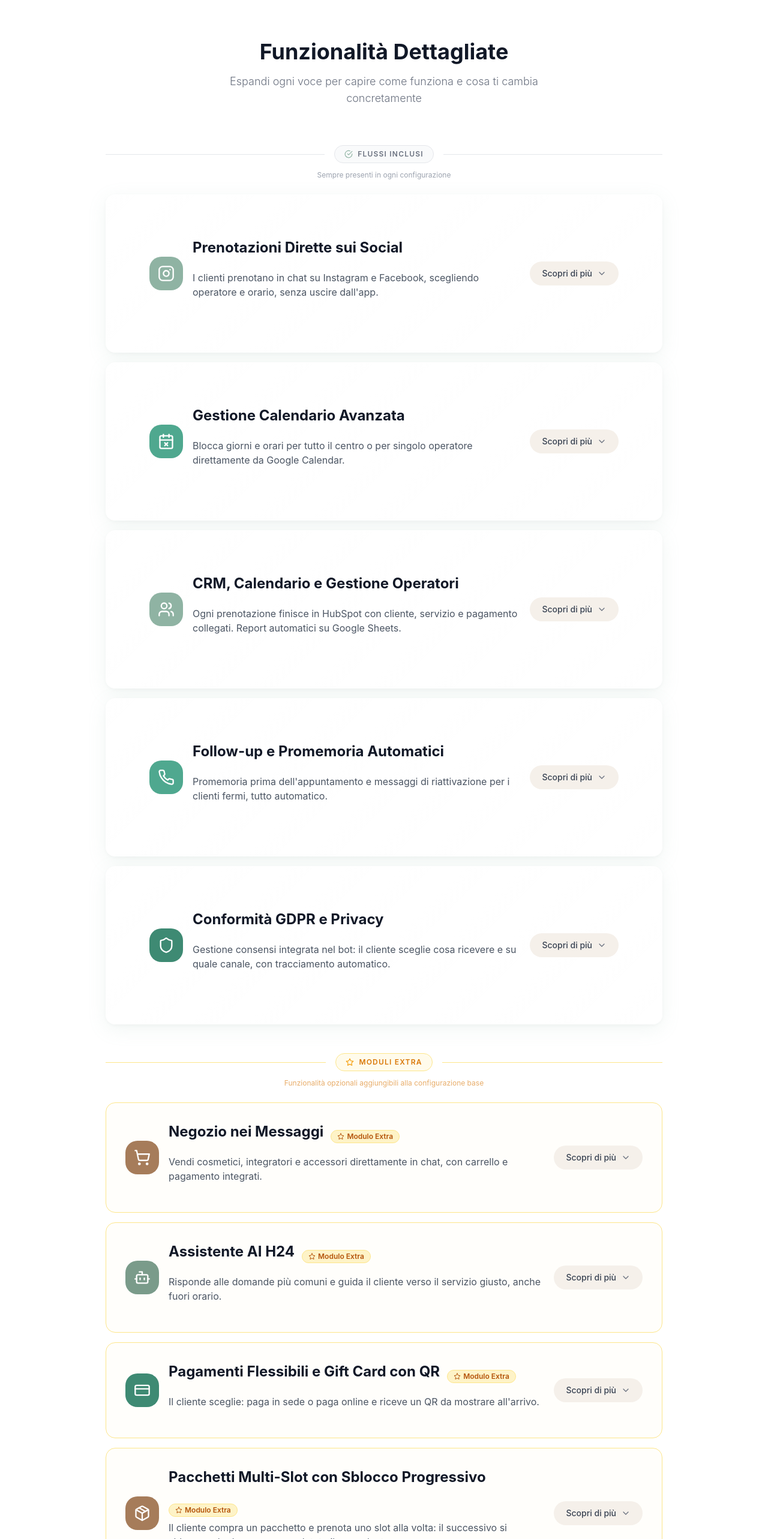
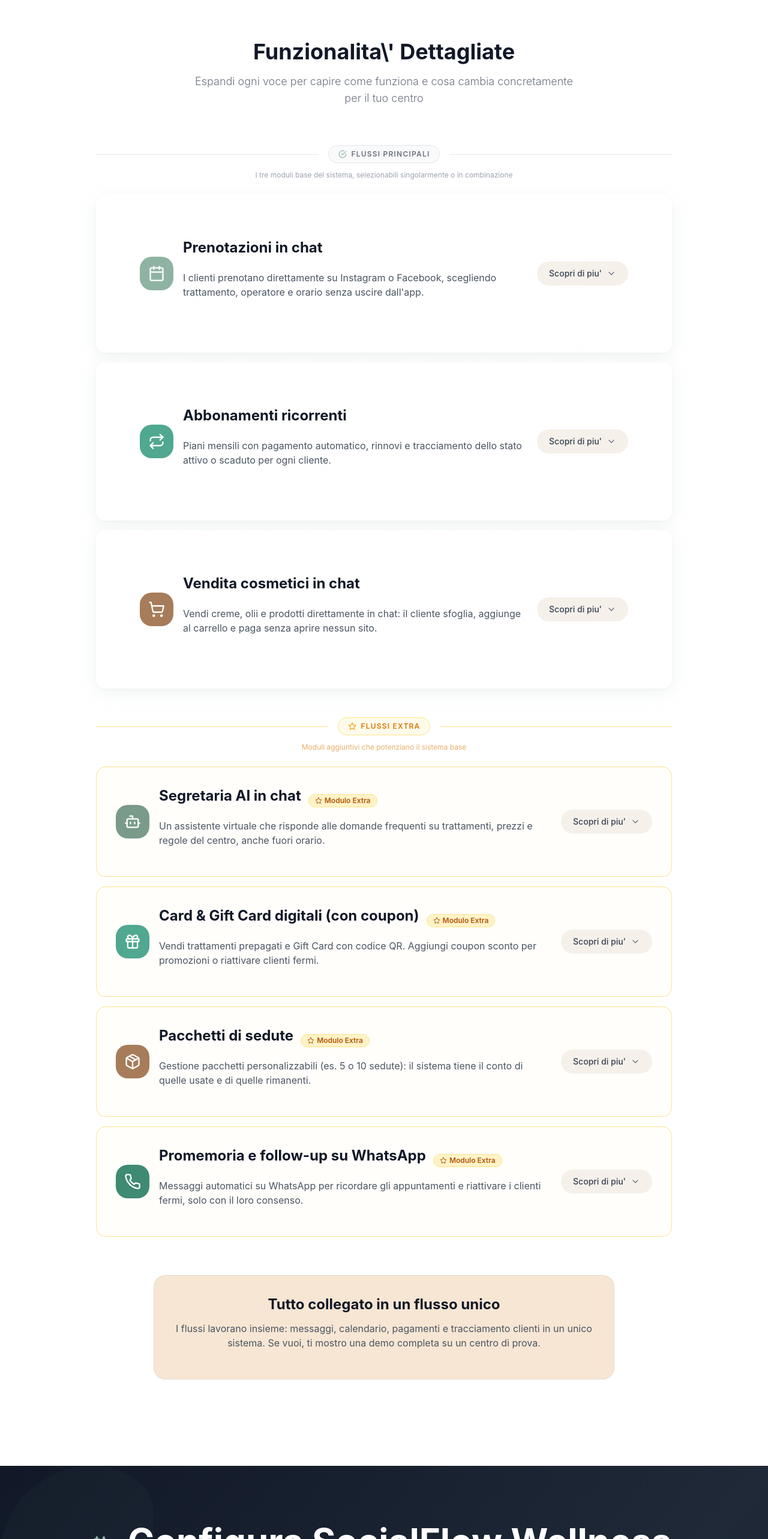
Before and after one commit to ronza99/SocialFlow-Wellness, a React (Vite) app: page /come-funziona in a window 1280 px wide. Shown: the part 8592-11158 px from the top of the page at 60% size. Built offline with nearby package versions, Linux system fonts and the light colour scheme.

Commit message:
Updated ExpandableFeatures.tsx

```diff
--- a/src/components/ExpandableFeatures.tsx
+++ b/src/components/ExpandableFeatures.tsx
@@ -1,5 +1,5 @@
 import React, { useState } from 'react';
-import { ChevronDown, ChevronUp, Instagram, Bot, CreditCard, ShoppingCart, MessageSquare, Users, Zap, Gift, Phone, CheckCircle, RotateCcw, CalendarX, Shield, Package, Repeat, Star } from 'lucide-react';
+import { ChevronDown, ChevronUp, Bot, CreditCard, ShoppingCart, Zap, Gift, Phone, CheckCircle, Calendar, Package, Star, Repeat } from 'lucide-react';
 import { useNavigate, useLocation } from 'react-router-dom';
 import { scrollToPricingSection } from '../utils/navigation';
 
@@ -19,232 +19,150 @@ interface Feature {
 
 const coreFeatures: Feature[] = [
   {
-    id: 'social-booking',
-    icon: Instagram,
-    title: 'Prenotazioni Dirette sui Social',
-    summary: 'I clienti prenotano in chat su Instagram e Facebook, scegliendo operatore e orario, senza uscire dall\'app.',
+    id: 'bookings',
+    icon: Calendar,
+    title: 'Prenotazioni in chat',
+    summary: 'I clienti prenotano direttamente su Instagram o Facebook, scegliendo trattamento, operatore e orario senza uscire dall\'app.',
     color: 'bg-sage-green',
     details: {
       howItWorks: [
-        'Il cliente scrive nei messaggi e sceglie servizio, operatore e orario',
+        'Il cliente scrive nei messaggi e sceglie il trattamento',
         'Il sistema mostra solo gli slot liberi del calendario in tempo reale',
         'Conferma in pochi tocchi, senza registrazioni o link esterni',
       ],
       benefits: [
         'Zero frizioni: nessun form, nessun sito da aprire',
-        'Il cliente prenota con l\'operatore che preferisce',
         'Niente doppie prenotazioni o conflitti di orario',
+        'Registro organizzato di tutte le prenotazioni senza intervento manuale',
       ],
-      example: 'Il cliente scrive "Prenota" → sceglie servizio e operatore → seleziona l\'orario → conferma. Tutto in chat.'
+      example: 'Il cliente scrive "Prenota" → sceglie trattamento e orario → conferma. Tutto in chat, in meno di 2 minuti.'
     }
   },
   {
-    id: 'calendar-management',
-    icon: CalendarX,
-    title: 'Gestione Calendario Avanzata',
-    summary: 'Blocca giorni e orari per tutto il centro o per singolo operatore direttamente da Google Calendar.',
+    id: 'subscriptions',
+    icon: Repeat,
+    title: 'Abbonamenti ricorrenti',
+    summary: 'Piani mensili con pagamento automatico, rinnovi e tracciamento dello stato attivo o scaduto per ogni cliente.',
     color: 'bg-misty-teal',
     details: {
       howItWorks: [
-        'Blocchi giorni o fasce orarie su Google Calendar come al solito',
-        'Le disponibilità nel bot si aggiornano automaticamente',
-        'Puoi bloccare il centro intero o un singolo operatore',
+        'Il cliente attiva l\'abbonamento con pagamento ricorrente direttamente in chat',
+        'Il sistema aggiorna automaticamente lo stato attivo/scaduto',
+        'Il cliente riceve un QR personale per accedere in struttura',
       ],
       benefits: [
-        'Usi uno strumento che già conosci: Google Calendar',
-        'Nessun intervento manuale sul bot',
-        'I clienti vedono solo gli slot davvero disponibili',
+        'Entrate mensili stabili, rinnovi automatici senza intervento',
+        'Sempre chiaro chi ha l\'abbonamento attivo e chi no',
+        'Accesso in reception piu\' rapido con QR personale',
       ],
-      example: 'Blocchi "Sabato pomeriggio" su Calendar → sparisce subito dal bot, senza toccare nient\'altro.'
+      example: 'Il cliente mostra il QR → lo scan conferma subito se e\' attivo o scaduto, senza cercarlo manualmente.'
     }
   },
   {
-    id: 'crm-integration',
-    icon: Users,
-    title: 'CRM, Calendario e Gestione Operatori',
-    summary: 'Ogni prenotazione finisce in HubSpot con cliente, servizio e pagamento collegati. Report automatici su Google Sheets.',
-    color: 'bg-sage-green',
+    id: 'cosmetics',
+    icon: ShoppingCart,
+    title: 'Vendita cosmetici in chat',
+    summary: 'Vendi creme, olii e prodotti direttamente in chat: il cliente sfoglia, aggiunge al carrello e paga senza aprire nessun sito.',
+    color: 'bg-mocha-mousse',
     details: {
       howItWorks: [
-        'Ogni prenotazione crea o aggiorna il contatto nel CRM',
-        'Puoi scegliere: il cliente seleziona l\'operatore, oppure il sistema li assegna a rotazione',
-        'Report e tabelle su Google Sheets si aggiornano da soli',
+        'Il cliente sfoglia i prodotti in chat con foto e descrizione',
+        'Aggiunge al carrello e paga senza uscire dall\'app',
+        'Lo stock si aggiorna automaticamente dopo ogni ordine',
       ],
       benefits: [
-        'Storico completo di ogni cliente in un posto solo',
-        'Distribuzione equa del lavoro tra operatori',
-        'Dati sempre aggiornati, zero inserimento manuale',
+        'Vendite extra senza gestire un sito e-commerce',
+        'Esperienza d\'acquisto guidata durante la conversazione',
+        'Ordini e stock sempre tracciati, zero inserimento manuale',
       ],
-      example: 'Con 3 operatori: 1° appuntamento a Marco, 2° a Laura, 3° a Sofia. Il sistema bilancia automaticamente.'
-    }
-  },
-  {
-    id: 'sms-followup',
-    icon: Phone,
-    title: 'Follow-up e Promemoria Automatici',
-    summary: 'Promemoria prima dell\'appuntamento e messaggi di riattivazione per i clienti fermi, tutto automatico.',
-    color: 'bg-misty-teal',
-    details: {
-      howItWorks: [
-        'Promemoria automatico inviato prima dell\'appuntamento',
-        'Il sistema rileva i clienti inattivi e invia un messaggio di riattivazione',
-        'Le promozioni partono solo se il cliente ha dato il consenso',
-      ],
-      benefits: [
-        'Meno no-show grazie ai promemoria programmati',
-        'Clienti dormienti riattivati senza lavoro manuale',
-        'Comunicazioni sempre rispettose delle preferenze',
-      ],
-      example: 'Cliente fermo da 6 settimane → il sistema gli invia un coupon dedicato. Solo se ha acconsentito.'
-    }
-  },
-  {
-    id: 'gdpr-compliance',
-    icon: Shield,
-    title: 'Conformità GDPR e Privacy',
-    summary: 'Gestione consensi integrata nel bot: il cliente sceglie cosa ricevere e su quale canale, con tracciamento automatico.',
-    color: 'bg-misty-teal-dark',
-    details: {
-      howItWorks: [
-        'Il bot raccoglie il consenso prima di qualsiasi invio promozionale',
-        'Consensi separati per dati personali e marketing',
-        'Il cliente può modificare o revocare in qualsiasi momento',
-      ],
-      benefits: [
-        'Conformità senza burocrazia: tutto integrato nel flusso',
-        'Il cliente controlla cosa riceve e su quale canale',
-        'Storico consensi sempre disponibile in caso di verifica',
-      ],
-      example: 'Il cliente rifiuta le promozioni → il sistema blocca automaticamente tutti gli invii non autorizzati.'
+      example: 'Il cliente aggiunge 2 prodotti, paga in chat → l\'ordine viene registrato e lo stock scalato in automatico.'
     }
   },
 ];
 
 const extraModules: Feature[] = [
   {
-    id: 'ecommerce-social',
-    icon: ShoppingCart,
-    title: 'Negozio nei Messaggi',
-    summary: 'Vendi cosmetici, integratori e accessori direttamente in chat, con carrello e pagamento integrati.',
-    color: 'bg-mocha-mousse',
-    isExtra: true,
-    details: {
-      howItWorks: [
-        'Il cliente sfoglia i prodotti in chat con foto e descrizione',
-        'Aggiunge al carrello (disponibile 15 minuti) e paga senza uscire dall\'app',
-        'Lo stock si aggiorna automaticamente dopo ogni ordine',
-      ],
-      benefits: [
-        'Vendite extra senza gestire un sito e-commerce',
-        'Esperienza d\'acquisto fluida e guidata',
-        'Ordini e stock sempre tracciati',
-      ],
-      example: 'Il cliente aggiunge 2 prodotti, paga in chat → l\'ordine viene registrato e lo stock scalato in automatico.'
-    }
-  },
-  {
     id: 'ai-assistant',
     icon: Bot,
-    title: 'Assistente AI H24',
-    summary: 'Risponde alle domande più comuni e guida il cliente verso il servizio giusto, anche fuori orario.',
+    title: 'Segretaria AI in chat',
+    summary: 'Un assistente virtuale che risponde alle domande frequenti su trattamenti, prezzi e regole del centro, anche fuori orario.',
     color: 'bg-sage-green-dark',
     isExtra: true,
     details: {
       howItWorks: [
         'Il cliente scrive una domanda e riceve risposta immediata',
-        'L\'AI conosce i tuoi trattamenti, prezzi e policy',
-        'Se serve, indirizza verso la prenotazione o il pagamento',
+        'L\'AI conosce i tuoi trattamenti, durate, prezzi e policy',
+        'Guida il cliente verso il flusso giusto (prenotazione, abbonamento, ecc.)',
       ],
       benefits: [
-        'Risposte immediate 24/7, anche nel weekend',
+        'Risposte immediate 24/7, anche nel weekend e fuori orario',
         'Meno messaggi ripetitivi da gestire manualmente',
-        'Tono coerente con quello del tuo centro',
+        'Non crea o modifica appuntamenti: informa e guida soltanto',
       ],
-      example: '"Che massaggio consigliate per la cervicale?" → risposta guidata + invito a prenotare, in pochi secondi.'
+      example: '"Che differenza c\'e\' tra il pacchetto 5 e 10 sedute?" → risposta dettagliata + invito a prenotare, in pochi secondi.'
     }
   },
   {
-    id: 'payment-system',
-    icon: CreditCard,
-    title: 'Pagamenti Flessibili e Gift Card con QR',
-    summary: 'Il cliente sceglie: paga in sede o paga online e riceve un QR da mostrare all\'arrivo.',
+    id: 'gift-cards',
+    icon: Gift,
+    title: 'Card & Gift Card digitali (con coupon)',
+    summary: 'Vendi trattamenti prepagati e Gift Card con codice QR. Aggiungi coupon sconto per promozioni o riattivare clienti fermi.',
+    color: 'bg-misty-teal',
+    isExtra: true,
+    details: {
+      howItWorks: [
+        'Il cliente acquista una Card o Gift Card direttamente in chat',
+        'Riceve un codice o QR personale da mostrare in struttura',
+        'I coupon scontano automaticamente l\'acquisto al momento del pagamento',
+      ],
+      benefits: [
+        'Se un appuntamento salta, il trattamento resta prepagato e si usa piu\' avanti',
+        'Gift Card pronte da regalare, nessuna logistica fisica',
+        'Coupon utili per riattivare clienti inattivi senza essere invasivi',
+      ],
+      example: 'Il cliente riceve un coupon in chat, vede lo sconto applicato in tempo reale e acquista la Gift Card con QR.'
+    }
+  },
+  {
+    id: 'packages',
+    icon: Package,
+    title: 'Pacchetti di sedute',
+    summary: 'Gestione pacchetti personalizzabili (es. 5 o 10 sedute): il sistema tiene il conto di quelle usate e di quelle rimanenti.',
+    color: 'bg-mocha-mousse',
+    isExtra: true,
+    details: {
+      howItWorks: [
+        'Il cliente acquista il pacchetto e prenota la prima seduta',
+        'Il sistema traccia sedute usate e rimanenti nel profilo del cliente',
+        'Ogni seduta completata aggiorna automaticamente il contatore',
+      ],
+      benefits: [
+        'Sai sempre a che punto e\' il cliente nel suo percorso',
+        'Semplifica il pagamento anticipato senza confusione',
+        'Da\' continuita\' al trattamento e riduce i clienti che si fermano a meta\'',
+      ],
+      example: 'Cliente con pacchetto da 10 sedute: dopo la 3a, il sistema mostra automaticamente "7 sedute rimanenti".'
+    }
+  },
+  {
+    id: 'whatsapp',
+    icon: Phone,
+    title: 'Promemoria e follow-up su WhatsApp',
+    summary: 'Messaggi automatici su WhatsApp per ricordare gli appuntamenti e riattivare i clienti fermi, solo con il loro consenso.',
     color: 'bg-misty-teal-dark',
     isExtra: true,
     details: {
       howItWorks: [
-        'Per ogni trattamento: il cliente sceglie "Paga in sede" o "Paga ora"',
-        'Se paga online, riceve un QR univoco direttamente in chat',
-        'All\'arrivo l\'operatore scansiona il QR: valido, anti-duplicazione',
+        'Promemoria automatico il giorno prima dell\'appuntamento',
+        'Il sistema rileva i clienti inattivi e invia un richiamo soft',
+        'I messaggi partono solo se il cliente ha dato il consenso',
       ],
       benefits: [
-        'Nessuna frizione: ognuno paga come preferisce',
-        'Gift Card pronte da regalare con QR personale',
-        'Check-in più rapido e ordinato in reception',
+        'Meno no-show grazie ai promemoria programmati',
+        'Clienti fermi riattivati senza lavoro manuale',
+        'Comunicazioni sempre nel rispetto delle preferenze del cliente',
       ],
-      example: 'Il cliente paga online → riceve il QR in chat → lo mostra all\'arrivo → check-in in 5 secondi.'
-    }
-  },
-  {
-    id: 'multi-slot-packages',
-    icon: Package,
-    title: 'Pacchetti Multi-Slot con Sblocco Progressivo',
-    summary: 'Il cliente compra un pacchetto e prenota uno slot alla volta: il successivo si sblocca solo dopo aver completato il precedente.',
-    color: 'bg-mocha-mousse',
-    isExtra: true,
-    details: {
-      howItWorks: [
-        'Il cliente acquista il pacchetto e prenota il primo trattamento',
-        'Gli slot successivi sono bloccati finché non viene completato quello attivo',
-        'Lo scan del QR in struttura sblocca automaticamente lo slot successivo',
-      ],
-      benefits: [
-        'Niente prenotazioni "a tappeto" che poi saltano',
-        'Il cliente decide quando usare i trattamenti restanti',
-        'Sempre chiaro quanti slot sono rimasti',
-      ],
-      example: 'Finito il 1° trattamento, lo scan del QR sblocca subito la possibilità di prenotare il 2°.'
-    }
-  },
-  {
-    id: 'subscriptions',
-    icon: Repeat,
-    title: 'Abbonamenti Ricorrenti con QR Personale',
-    summary: 'Piani mensili con pagamento automatico. QR personale verificato ad ogni accesso.',
-    color: 'bg-sage-green-dark',
-    isExtra: true,
-    details: {
-      howItWorks: [
-        'Il cliente attiva l\'abbonamento con pagamento ricorrente',
-        'Riceve un QR personale con il suo stato abbonamento',
-        'Ogni scan verifica in tempo reale se l\'abbonamento è attivo',
-      ],
-      benefits: [
-        'Entrate mensili stabili, rinnovi automatici',
-        'Accesso in reception più rapido con il QR',
-        'Se l\'abbonamento è scaduto, il QR non è valido: niente errori',
-      ],
-      example: 'Il cliente mostra il QR → lo scan conferma subito se è attivo o scaduto, senza cercarlo manualmente.'
-    }
-  },
-  {
-    id: 'coupon-system',
-    icon: Gift,
-    title: 'Coupon Intelligenti e Gift Card',
-    summary: '3 tipi di coupon (Nuovo Cliente, Inattivi, Standard) per incentivare la prima prenotazione o riattivare chi non viene da un po\'.',
-    color: 'bg-misty-teal',
-    isExtra: true,
-    details: {
-      howItWorks: [
-        '3 famiglie di coupon con regole diverse: nuovo cliente, inattivo, standard',
-        'Ogni coupon sblocca una Gift Card scontata con QR personale',
-        'Scadenza e quantità gestite in automatico dal sistema',
-      ],
-      benefits: [
-        'Trasforma i curiosi in clienti con un incentivo chiaro',
-        'Riattiva chi non prenota da tempo senza essere invasivo',
-        'Urgenza "soft": scadenza visibile, nessun spam',
-      ],
-      example: 'Il cliente riceve un coupon in chat, vede lo sconto in tempo reale e sblocca la Gift Card con QR.'
+      example: 'Cliente fermo da 6 settimane → messaggio automatico con richiamo soft. Solo se ha acconsentito, mai spam.'
     }
   },
 ];
@@ -261,7 +179,7 @@ const ExpandableFeatures = () => {
   const renderFeatureCard = (feature: Feature) => (
     <div
       key={feature.id}
-      className={`overflow-hidden mx-4 rounded-2xl border transition-all ${
+      className={`overflow-hidden rounded-2xl border transition-all ${
         feature.isExtra
           ? 'border-amber-200 bg-amber-50/20'
           : 'wellness-card border-transparent'
@@ -293,7 +211,7 @@ const ExpandableFeatures = () => {
             data-feature-button={feature.id}
           >
             <span className="text-sm font-medium text-gray-700">
-              {expandedFeature === feature.id ? 'Chiudi' : 'Scopri di più'}
+              {expandedFeature === feature.id ? 'Chiudi' : 'Scopri di piu\''}
             </span>
             {expandedFeature === feature.id ? (
               <ChevronUp className="w-4 h-4 text-gray-500" />
@@ -358,39 +276,39 @@ const ExpandableFeatures = () => {
       <div id="expandable-features" className="max-w-5xl mx-auto px-4 sm:px-6 lg:px-8" data-expandable-features>
         <div className="text-center mb-16">
           <h2 className="text-2xl sm:text-3xl md:text-4xl font-serif font-bold text-gray-900 mb-4 px-4">
-            Funzionalità Dettagliate
+            Funzionalita\' Dettagliate
           </h2>
           <p className="text-base sm:text-lg text-gray-500 max-w-2xl mx-auto font-light px-4">
-            Espandi ogni voce per capire come funziona e cosa ti cambia concretamente
+            Espandi ogni voce per capire come funziona e cosa cambia concretamente per il tuo centro
           </p>
         </div>
 
-        <div className="mb-4 mx-4">
+        <div className="mb-6">
           <div className="flex items-center gap-4 mb-3">
             <div className="h-px bg-gray-200 flex-1" />
             <div className="flex items-center gap-2 bg-gray-50 border border-gray-200 rounded-full px-4 py-1.5">
               <CheckCircle className="w-3.5 h-3.5 text-sage-green" />
-              <span className="text-xs font-semibold text-gray-500 uppercase tracking-widest">Flussi Inclusi</span>
+              <span className="text-xs font-semibold text-gray-500 uppercase tracking-widest">Flussi Principali</span>
             </div>
             <div className="h-px bg-gray-200 flex-1" />
           </div>
-          <p className="text-xs text-gray-400 text-center mb-6">Sempre presenti in ogni configurazione</p>
+          <p className="text-xs text-gray-400 text-center mb-6">I tre moduli base del sistema, selezionabili singolarmente o in combinazione</p>
         </div>
 
         <div className="space-y-4 mb-12">
           {coreFeatures.map((feature) => renderFeatureCard(feature))}
         </div>
 
-        <div className="mb-4 mx-4">
+        <div className="mb-6">
           <div className="flex items-center gap-4 mb-3">
             <div className="h-px bg-amber-200 flex-1" />
             <div className="flex items-center gap-2 bg-amber-50 border border-amber-200 rounded-full px-4 py-1.5">
               <Star className="w-3.5 h-3.5 text-amber-500" />
-              <span className="text-xs font-semibold text-amber-600 uppercase tracking-widest">Moduli Extra</span>
+              <span className="text-xs font-semibold text-amber-600 uppercase tracking-widest">Flussi Extra</span>
             </div>
             <div className="h-px bg-amber-200 flex-1" />
           </div>
-          <p className="text-xs text-amber-600/60 text-center mb-6">Funzionalità opzionali aggiungibili alla configurazione base</p>
+          <p className="text-xs text-amber-600/60 text-center mb-6">Moduli aggiuntivi che potenziano il sistema base</p>
         </div>
 
         <div className="space-y-4">
@@ -403,7 +321,7 @@ const ExpandableFeatures = () => {
               Tutto collegato in un flusso unico
             </h3>
             <p className="text-sm sm:text-base text-gray-600 leading-relaxed">
-              Messaggi, calendario, pagamenti, CRM e report lavorano insieme. Se vuoi, ti mostro una demo completa su un centro di prova.
+              I flussi lavorano insieme: messaggi, calendario, pagamenti e tracciamento clienti in un unico sistema. Se vuoi, ti mostro una demo completa su un centro di prova.
             </p>
           </div>
         </div>
```
